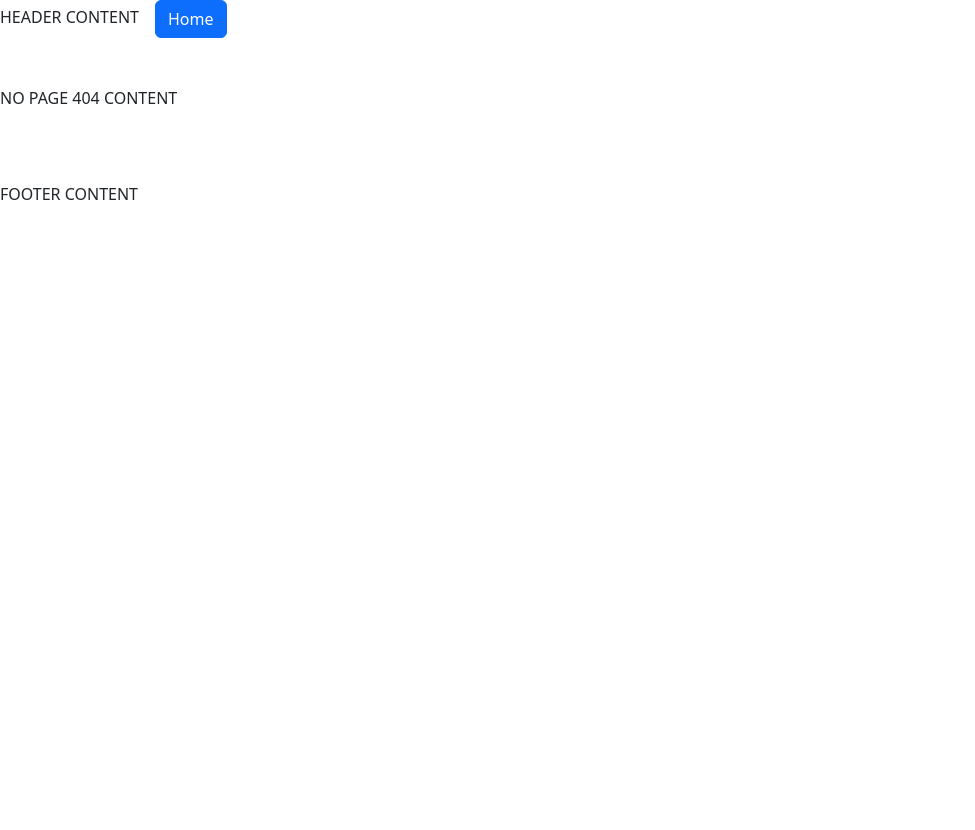
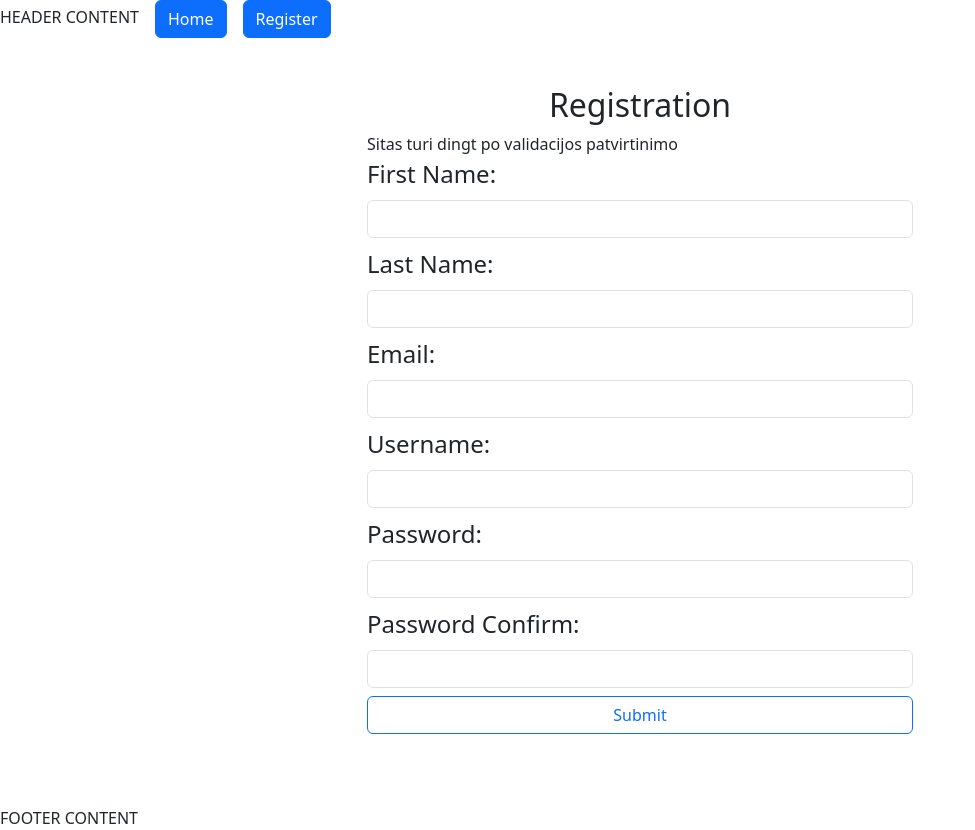
Before and after one commit to TadasJS/Movies-project, a React (Vite) app in the folder client/: page /registration in a window 1280 px wide. Before the commit this address had no page. Shown: the whole page, without its empty margins (0-975 px from the left). Before the commit the page ends 800 px from the top, so only its background shows below. Built offline with nearby package versions, Linux system fonts and the light colour scheme.

Commit message:
registration added

```diff
--- a/client/components/Header.jsx
+++ b/client/components/Header.jsx
@@ -6,6 +6,7 @@ export function Header() {
         <header>
             HEADER CONTENT
             <Link to='/' type="button" className="btn btn-primary ms-3">Home</Link>
+            <Link to='/registration' type="button" className="btn btn-primary ms-3">Register</Link>
             <br />
             <br />
             <br />
--- /dev/null
+++ b/client/pages/Registration.jsx
@@ -0,0 +1,255 @@
+
+import { useState } from "react"
+import { useNavigate } from "react-router-dom";
+import axios from 'axios'
+import { Container, Row, Col, Form, Button } from 'react-bootstrap';
+
+
+export function Registration() {
+
+    const navigate = useNavigate()
+
+    const[firstName, setFirstName] = useState('')
+    const[firstNameErr, setFirstNameErr] = useState('')
+    const[firstNameValid, setFirstNameValid] = useState(false)
+    const[lastName, setLastName] = useState('')
+    const[lastNameErr, setLastNameErr] = useState('')
+    const[lastNameValid, setLastNameValid] = useState(false)
+    const[email, setEmail] = useState('')
+    const[emailErr, setEmailErr] = useState('')
+    const[emailValid, setEmailValid] = useState(false)
+    const[username, setUsername] = useState('')
+    const[usernameErr, setUsernameErr] = useState('')
+    const[usernameValid, setUsernameValid] = useState(false)
+    const[password, setPassword] = useState('')
+    const[passwordErr, setPasswordErr] = useState('')
+    const[passwordValid, setPasswordValid] = useState(false)
+    const [repass, setRepass] = useState('')
+    const [repassErr, setRepassErr] = useState('')
+    const [repassValid, setRepassValid] = useState(false)
+
+    const [formErr, setFormErr] = useState('')
+    const [formValid, setFormValid] = useState('')
+
+
+
+    function updateFirstName(e) {
+        setFirstName(e.target.value)
+    }
+    function updateLastName(e) {
+        setLastName(e.target.value)
+    }
+    function updateEmail(e) {
+        setEmail(e.target.value)
+    }
+    function updateUsername(e) {
+        setUsername(e.target.value)
+    }
+    function updatePassword(e) {
+        setPassword(e.target.value)
+    }
+    function updateRepass(e) {
+        setRepass(e.target.value)
+    }
+
+    const symbList ='`~!@#$%^&*()_+-=[]{}|":;?/>.<,\'0123456789'
+    const symbList3 ='`~!@#$%^&*()+=[]{}|-":;?/><,\''
+    const symbList4 ='`~!#$%^&*()_+=[]{}|-":;?/><,\''
+
+    const pwdFilter = /^(?=.*\p{Ll})(?=.*\p{Lu})(?=.*[\d|@#$!%*?&])[\p{L}\d@#$!%*?&]{8,50}$/gmu
+
+    function handleSubmit (e) {
+        e.preventDefault()
+
+      //validacijos pradzia
+
+        if(!firstName){
+            setFirstNameErr(`field can't be empty`)
+            setFirstNameValid(false)
+            return
+        }else{
+            setFirstNameErr(false)
+            setFirstNameValid(true)
+        }
+
+        for (const i of symbList){
+            for(const j of firstName){
+                if(i === j){
+                   return setFirstNameErr(`can't use symbols and numbers`)
+                }
+            }
+        }
+
+        if(!lastName){
+            setLastNameErr(`field can't be empty`)
+            setLastNameValid(false)
+            return
+        }else{
+            setLastNameErr(false)
+            setLastNameValid(true)
+        }
+
+        for (const i of symbList){
+            for(const j of lastName){
+                if(i === j){
+                   return setLastNameErr(`can't use symbols and numbers`)
+                }
+            }
+        }
+
+        if(!email){
+            setEmailErr(`field can't be empty`)
+            setEmailValid(false)
+            return
+        }else{
+            setEmailErr(false)
+            setEmailValid(true)
+        }
+
+        for (const i of symbList4){
+            for(const j of email){
+                if(i === j){
+                   return setEmailErr(`can't use symbols`)
+                }
+            }
+        }
+
+        if(!username || username.length < 5 || username.length > 20){
+            setUsernameErr(`field can't be empty, min 5 max 20 symbols`)
+            setUsernameValid(false)
+            return
+        }else{
+            setUsernameErr(false)
+            setUsernameValid(true)
+        }
+
+        for (const i of symbList3){
+            for(const j of username){
+                if(i === j){
+                   return setUsernameErr(`can't use symbols, available numbers and symbols _ . `)
+                }
+            }
+        }
+
+        if(!password || password.length < 8|| !pwdFilter.test(password)){
+            setPasswordErr(`The password must consist of one lowercase letter, one uppercase letter, one symbol and one number.`)
+            setPasswordValid(false)
+            return
+        }else{
+            setPasswordErr(false)
+            setPasswordValid(true)
+        }
+
+
+        if(!repass || repass != password){
+            setRepassErr(`the passwords must be the same`)
+            setRepassValid(false)
+            return
+        }else{
+            setRepassErr(false)
+            setRepassValid(true)
+        }
+
+
+        //validacijos pabaiga
+
+        axios
+        .post('http://localhost:3000/api/users/register',{
+        first_name : firstName ,
+        last_name : lastName,
+        email : email,
+        username : username,
+        password : password,
+        repass : repass,
+    })
+    .then((data) => {
+
+        if(data.data.status === 'ok'){
+            setFormValid(data.data.msg)
+            setFormErr('')
+        }
+    })
+    // .then(() => {navigate('/')})
+    .catch((error) => {
+        console.error(error)
+
+    if(error.response.data.status === 'err'){
+        setFormErr(error.response.data.msg)
+        setFormValid('')
+        }
+    })
+
+}
+
+    return (
+        <Container className="">
+            <Row>
+        <Col md={{ span: 6, offset: 3 }}>
+          <h2 className='formCenter' >Registration</h2>
+
+
+          {formValid && (<div className="ms-5 me-5 alert alert-success " role="alert">
+        <h4 className="alert-heading">Well done!</h4>
+         <p className="mb-0">{formValid}</p>
+          </div>)}
+
+          {formErr && (<div className="ms-5 me-5 alert alert-danger " role="alert">
+        <h4 className="alert-heading">Error message</h4>
+         <p className="mb-0">{formErr}</p>
+          </div>)}
+            {!formErr &&
+            (<div> Sitas turi dingt po validacijos patvirtinimo</div>)
+            }
+
+             <form onSubmit={handleSubmit} action="">
+            <Form.Group className="mb-2">
+                <Form.Label className="fs-4 " id="">First Name:</Form.Label>
+                <Form.Control onChange={updateFirstName}  type="text" className={`form-control ${firstNameValid ? 'is-valid': ''} ${firstNameErr ? 'is-invalid': ''} `} aria-label="Sizing example input" aria-describedby="inputGroup-sizing-default"/>
+                <div className="invalid-feedback">
+                  {firstNameErr}
+                </div>
+                </Form.Group>
+            <Form.Group className="mb-2">
+                <Form.Label className="fs-4" id="inputGroup-sizing-default">Last Name:</Form.Label>
+                <Form.Control onChange={updateLastName}  type="text" className={`form-control ${lastNameValid ? 'is-valid': ''} ${lastNameErr ? 'is-invalid': ''}  `} aria-label="Sizing example input" aria-describedby="inputGroup-sizing-default"/>
+                <div className="invalid-feedback">
+                  {lastNameErr}
+                </div>
+                </Form.Group>
+            <Form.Group className="mb-2">
+                <Form.Label className="fs-4" id="inputGroup-sizing-default">Email:</Form.Label>
+                <Form.Control onChange={updateEmail}  type="email" className={`form-control ${emailValid ? 'is-valid': ''} ${emailErr ? 'is-invalid': ''}  `} aria-label="Sizing example input" aria-describedby="inputGroup-sizing-default"/>
+                <div className="invalid-feedback">
+                  {emailErr}
+                </div>
+                </Form.Group>
+            <Form.Group className="mb-2">
+                <Form.Label className="fs-4" id="inputGroup-sizing-default">Username:</Form.Label>
+                <Form.Control onChange={updateUsername}  type="text" className={`form-control ${usernameValid ? 'is-valid': ''} ${usernameErr ? 'is-invalid': ''}  `} aria-label="Sizing example input" aria-describedby="inputGroup-sizing-default"/>
+            <div className="invalid-feedback">
+                  {usernameErr}
+                </div>
+                </Form.Group>
+            <Form.Group className="mb-2">
+                <Form.Label className="fs-4" id="inputGroup-sizing-default">Password:    </Form.Label>
+                <Form.Control onChange={updatePassword}  type="password" className={`form-control ${passwordValid ? 'is-valid': ''} ${passwordErr ? 'is-invalid': ''}  `} aria-label="Sizing example input" aria-describedby="inputGroup-sizing-default"/>
+            <div className="invalid-feedback">
+                  {passwordErr}
+                </div>
+                </Form.Group>
+            <Form.Group className="mb-2">
+                <Form.Label className="fs-4" id="inputGroup-sizing-default">Password Confirm:</Form.Label>
+                <input onChange={updateRepass}  type="password" className={`form-control ${repassValid ? 'is-valid': ''} ${repassErr ? 'is-invalid': ''}  `} aria-label="Sizing example input" aria-describedby="inputGroup-sizing-default"/>
+                <div className="invalid-feedback">
+                  {repassErr}
+                </div>
+                </Form.Group>
+            <div className="d-grid gap-2">
+                <button className="btn btn-outline-primary " type="submit">Submit</button>
+            </div>
+        </form>
+        </Col>
+      </Row>
+        </Container>
+    )
+}
--- a/client/src/App.jsx
+++ b/client/src/App.jsx
@@ -5,10 +5,9 @@ import { NoPage } from '../pages/NoPage'
 import { BasicLayout } from '../layout/BasicLayout'
 import { CreateCardMovie } from '../components/CreateCardMovie'
 import { CreateCardSerial } from '../components/CreateCardSerial'
-import { MovieDataList } from '../components/MovieDataList'
 import UpdateMovieForm from "../components/UpdateMovieForm"
 import UpdateTvShowForm from '../components/UpdateTvShowForm'
-import { DeleteMovie } from '../components/DeleteMovie'
+import { Registration } from '../pages/Registration'
 
 function App() {
 
@@ -20,6 +19,7 @@ function App() {
 
           <Route path="/updateMovie/:id" element={<UpdateMovieForm />} />
           <Route path="/updateTvshow/:id" element={<UpdateTvShowForm />} />
+          <Route path="/registration" element={<Registration />} />
 
 
           <Route path="/addcardmov" element={<CreateCardMovie />} />
```
Also changed, not shown: 2 other files (tests, documents, lock files or other folders).
